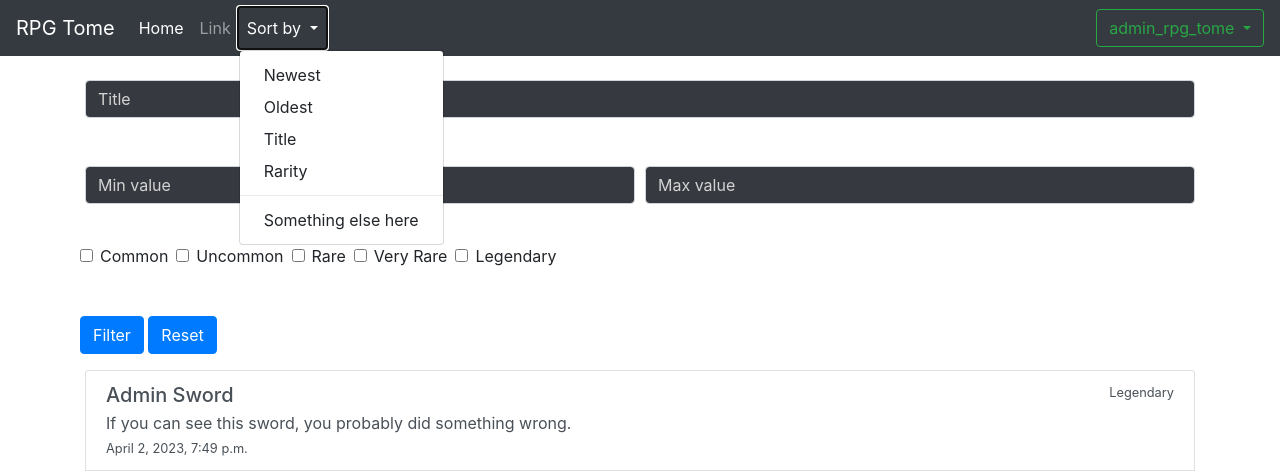
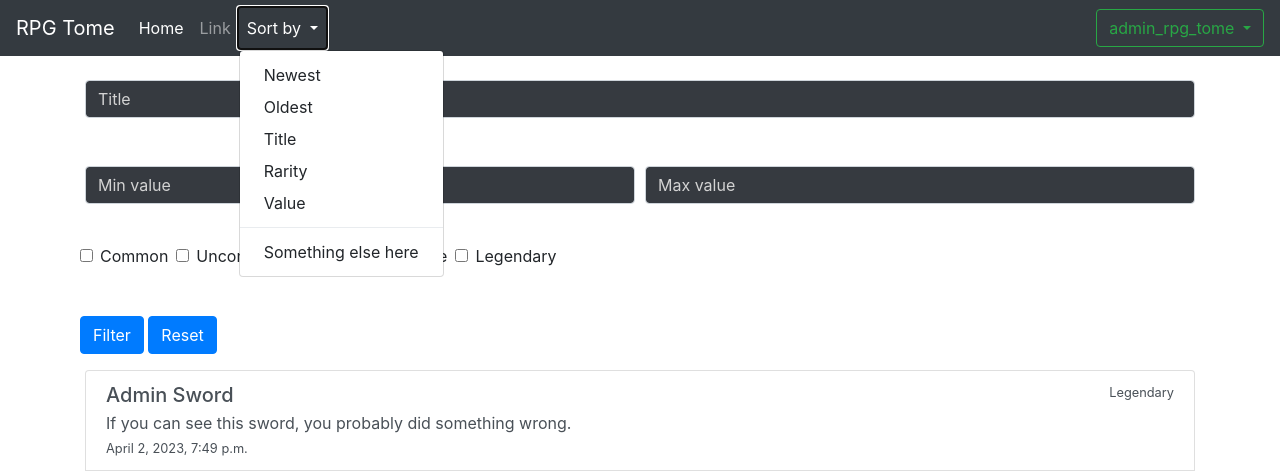
Before and after one commit to Srdjan667/rpg-tome, a Django app: page / in a window 1280 px wide, after a click on "Sort by". Shown: the top 471 px of the page. Run offline with Django 4.2, Linux system fonts and the light colour scheme; a user stored in the database is signed in; data comes from the database, SQL or seed files in the repository; both versions use the stored data as it was after the commit; some libraries are stand-ins or nearby versions.

Commit message:
Added sorting by value and minor backend improvements

```diff
--- a/item_library/templates/item_library/base.html
+++ b/item_library/templates/item_library/base.html
@@ -46,6 +46,8 @@
               <a class="dropdown-item" href="{% url 'item_library:index' %}?order=title">Title
               </a>
               <a class="dropdown-item" href="{% url 'item_library:index' %}?order=rarity">Rarity
+              </a>
+              <a class="dropdown-item" href="{% url 'item_library:index' %}?order=value">Value
               </a>
               <div class="dropdown-divider">
               </div>
--- a/item_library/templates/item_library/index.html
+++ b/item_library/templates/item_library/index.html
@@ -5,18 +5,18 @@
   <form method="POST">
     {% csrf_token %}
     <div class="form-group">
-      <input type="text" class="form-control" placeholder="Title" name="title" {% if filter_entry.title %}value={{ filter_entry.title }}{% endif %}>
+      <input type="text" class="form-control" placeholder="Title" name="title" {% if request.session.filter_entry.title %}value={{ request.session.filter_entry.title }}{% endif %}>
     </div>
     <div class="form-row">
       <div class="form-group col-md-6">
-        <input type="number" class="form-control" min="0" placeholder="Min value" name="min_value" {% if filter_entry.min_value %}value={{ filter_entry.min_value }}{% endif %}>
+        <input type="number" class="form-control" min="0" placeholder="Min value" name="min_value" {% if request.session.filter_entry.min_value %}value={{ request.session.filter_entry.min_value }}{% endif %}>
       </div>
       <div class="form-group col-md-6">
-        <input type="number" class="form-control" max="9999999999" placeholder="Max value" name="max_value" {% if filter_entry.max_value %}value={{ filter_entry.max_value }}{% endif %}>
+        <input type="number" class="form-control" max="9999999999" placeholder="Max value" name="max_value" {% if request.session.filter_entry.max_value %}value={{ request.session.filter_entry.max_value }}{% endif %}>
       </div>
     </div>
     <div class="form-row mb-4">
-      {% for entry in rarity_list %}
+      {% for entry in request.session.rarity_list %}
       <div class="form-group mr-2">
         <div class="form-check">
           <input class="form-check-input" type="checkbox" name="{{entry.rarity}}" value={{forloop.counter}} {% if entry.is_checked %}checked{% endif %}>
--- a/item_library/views.py
+++ b/item_library/views.py
@@ -84,9 +84,10 @@ def index(request):
 
 	context = {
 	'items': items,
-	'filter_entry': filter_entry,
-	'rarity_list': rarity_list,
 	}
+
+	request.session["filter_entry"] = filter_entry
+	request.session["rarity_list"] = rarity_list
 
 	return render(request, "item_library/index.html", context)
 
```
Also changed, not shown: db.sqlite3.
